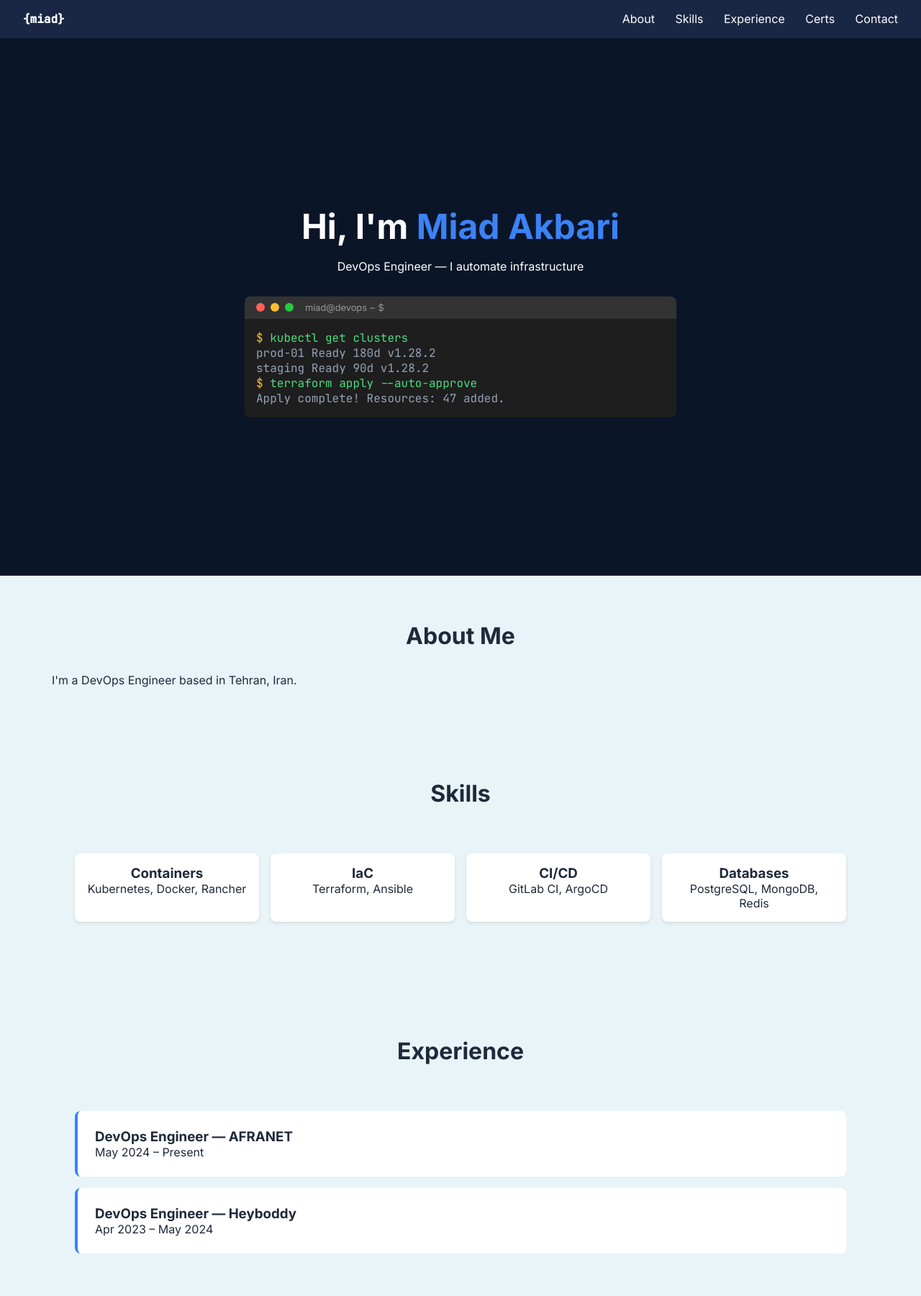
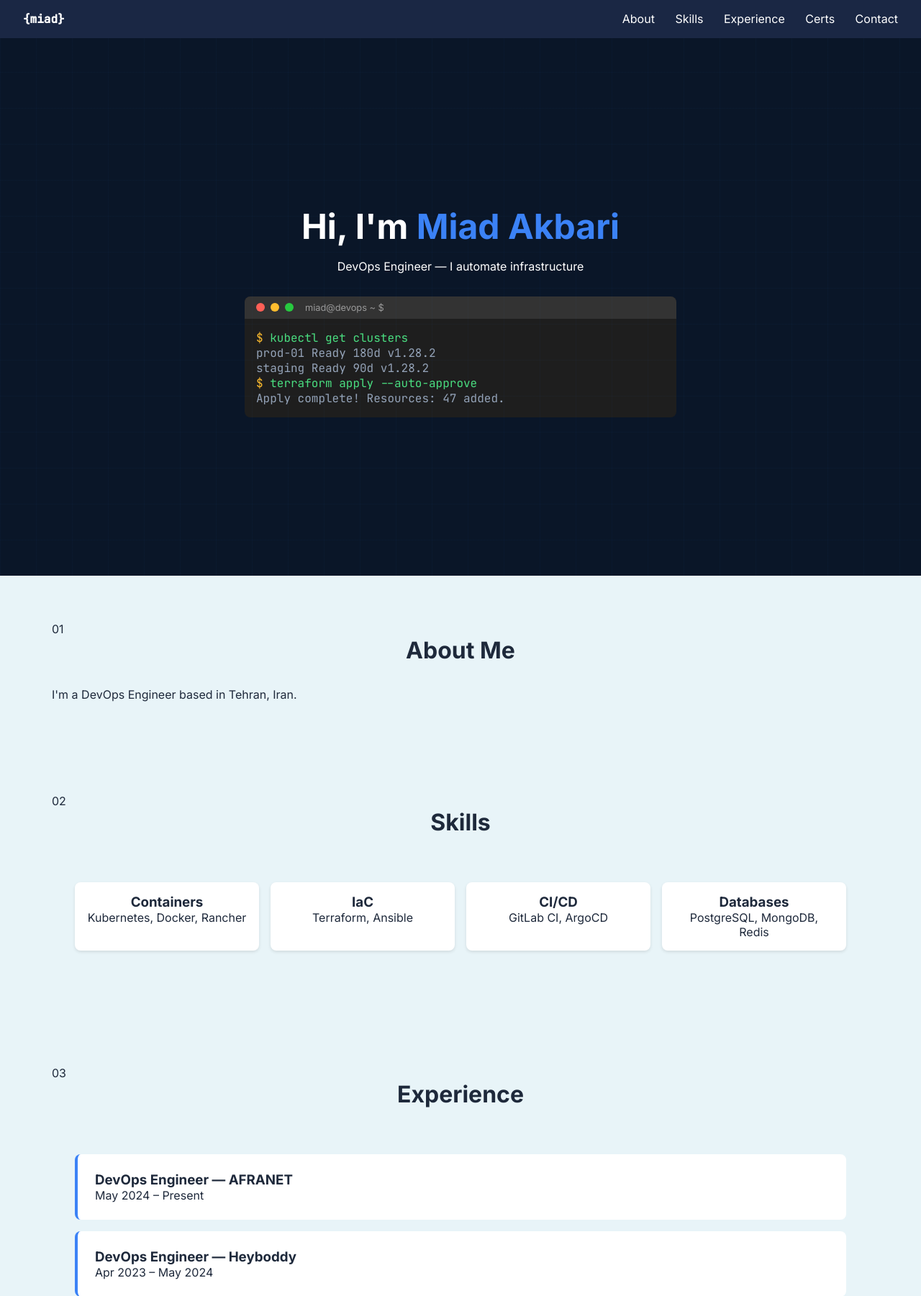
Before and after one commit to miaad-akbari/portfolio-flask, a Python web app: template templates/index.html in a window 1280 px wide. Shown: the top 1801 px of the page at 72% size. Run offline with Jinja, Linux system fonts and the light colour scheme; the template is opened without the code that fills it, so the values that code supplies are empty.

Commit message:
Add section numbering tags

```diff
--- a/templates/index.html
+++ b/templates/index.html
@@ -9,6 +9,7 @@
     <link href="https://fonts.googleapis.com/css2?family=Inter:wght@400;500;600;700&family=JetBrains+Mono:wght@400;500&display=swap" rel="stylesheet">
 </head>
 <body>
+    <div class="bg-grid"></div>
     <nav>
         <a href="#" class="logo">{miad}</a>
         <div class="nav-links">
@@ -42,12 +43,14 @@
     </section>
     <section id="about">
         <div class="container">
+            <span class="section-tag">01</span>
             <h2>About Me</h2>
             <p>I'm a DevOps Engineer based in Tehran, Iran.</p>
         </div>
     </section>
     <section id="skills">
         <div class="container">
+            <span class="section-tag">02</span>
             <h2>Skills</h2>
             <div class="skills-grid">
                 <div class="skill-card">
@@ -71,6 +74,7 @@
     </section>
     <section id="experience">
         <div class="container">
+            <span class="section-tag">03</span>
             <h2>Experience</h2>
             <div class="timeline">
                 <div class="timeline-item">
@@ -86,6 +90,7 @@
     </section>
     <section id="certs">
         <div class="container">
+            <span class="section-tag">04</span>
             <h2>Certifications</h2>
             <div class="certs-grid">
                 <div class="cert-card">CKA</div>
@@ -96,6 +101,7 @@
     </section>
     <section id="contact">
         <div class="container">
+            <span class="section-tag">05</span>
             <h2>Contact</h2>
             <div class="contact-links">
                 <a href="mailto:akbarimiad.lduhn@gmail.com">Email</a>
```
